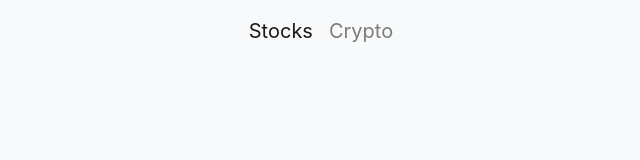
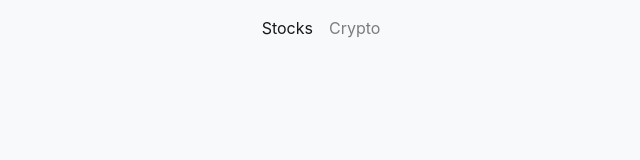
Before and after one commit to EllisHughes/Stocks-Crypto-Tracker, a plain HTML site: page index.html in a window 1280 px wide. Shown: the full height of the page, 319-959 px from the left. Drawn offline with nearby package versions, Linux system fonts and the light colour scheme.

Commit message:
nav scales on mobile

```diff
--- a/assets/css/main.css
+++ b/assets/css/main.css
@@ -94,3 +94,29 @@ input[type=submit] {
   text-align: center;
   font-family: 'Raleway', sans-serif;
 }
+
+/* responsive */
+.collapse:not(.show) {
+  display: block !important;
+}
+
+@media (min-width: 100px) {
+  .navBar {
+    font-size: 0.5rem !important;
+  }
+}
+
+@media (min-width: 400px) {
+  .navBar {
+    font-size: 1rem !important;
+  }
+}
+
+// Medium devices (tablets, 768px and up)
+@media (min-width: 768px) { ... }
+
+// Large devices (desktops, 992px and up)
+@media (min-width: 992px) { ... }
+
+// Extra large devices (large desktops, 1200px and up)
+@media (min-width: 1200px) { ... }
--- a/index.html
+++ b/index.html
@@ -4,7 +4,12 @@
 <head>
     <title>Stock Price Tracker</title>
     <meta charset="utf-8" />
+    <meta name="viewport" content="width=device-width,initial-scale=1,maximum-scale=1,user-scalable=no">
+    <meta http-equiv="X-UA-Compatible" content="IE=edge,chrome=1">
+    <meta name="HandheldFriendly" content="true">
     <meta name="viewport" content="width=device-width, initial-scale=1, user-scalable=no" />
+
+
     <link rel="stylesheet" href="assets/css/main.css" />
     <link rel="stylesheet" href="https://stackpath.bootstrapcdn.com/bootstrap/4.3.1/css/bootstrap.min.css"
         integrity="sha384-ggOyR0iXCbMQv3Xipma34MD+dH/1fQ784/j6cY/iJTQUOhcWr7x9JvoRxT2MZw1T" crossorigin="anonymous" />
@@ -40,11 +45,12 @@
     </div>
 
     <!-- Scripts -->
-    <script src="assets/js/companies.js"></script>
+
     <!-- <script src="assets/js/pk.js"></script> -->
     <script src="https://code.jquery.com/jquery-3.4.1.min.js"
         integrity="sha256-CSXorXvZcTkaix6Yvo6HppcZGetbYMGWSFlBw8HfCJo=" crossorigin="anonymous"></script>
     <script src="assets/js/main.js"></script>
+    <script src="assets/js/companies.js"></script>
     <script>
             // autocomplete(document.getElementById("myInput"), companies);
     </script>
```
